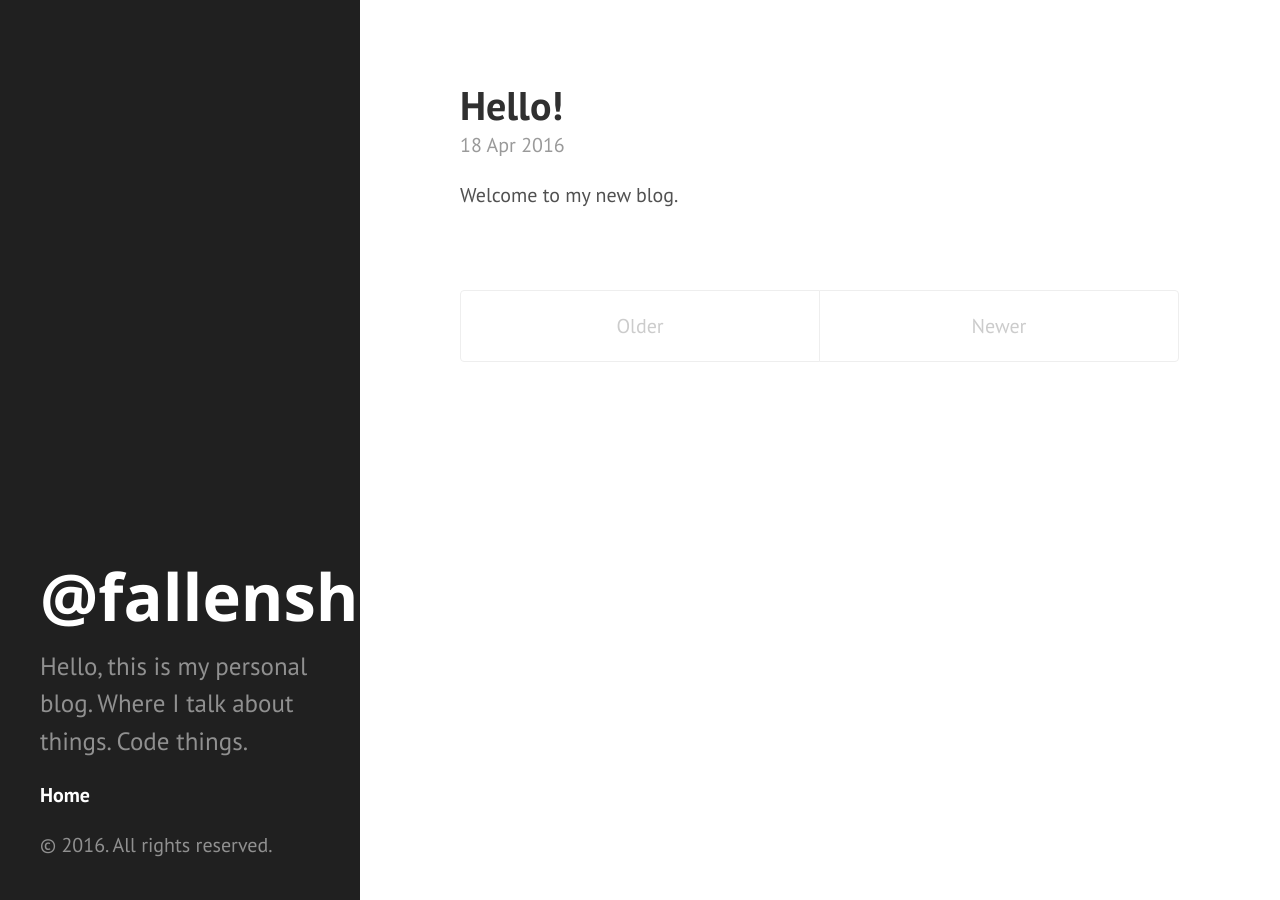
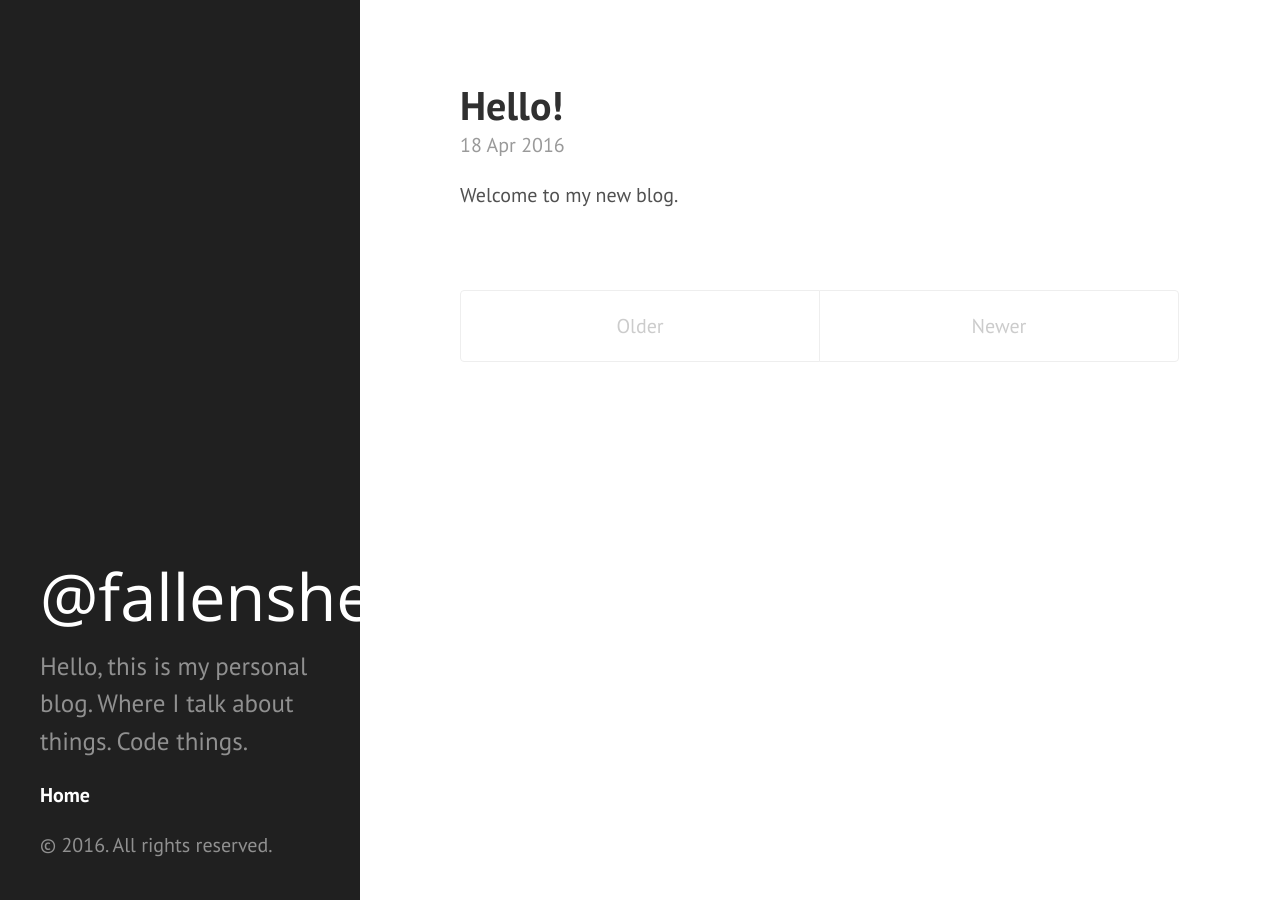
Before and after one commit to fallenshell/fallenshell.github.io, a Jekyll site: the page built from index.html, in a window 1280 px wide. Built offline with Jekyll 4.4.1, drawn with Linux system fonts in a browser that asks for light colours; the list of posts is cut into pages by our own code.

Commit message:
Update cust.css

```diff
--- a/public/css/cust.css
+++ b/public/css/cust.css
@@ -1,5 +1,5 @@
 #headerf {
-  font-family: Open Sans;
-  font-weight: 300
-  color: white
+  font-family: Open Sans !important;
+  font-weight: 300 !important;
+  color: white !important;
 }
```
